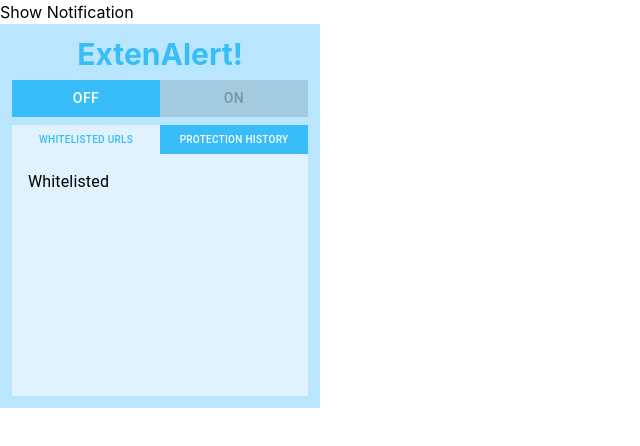
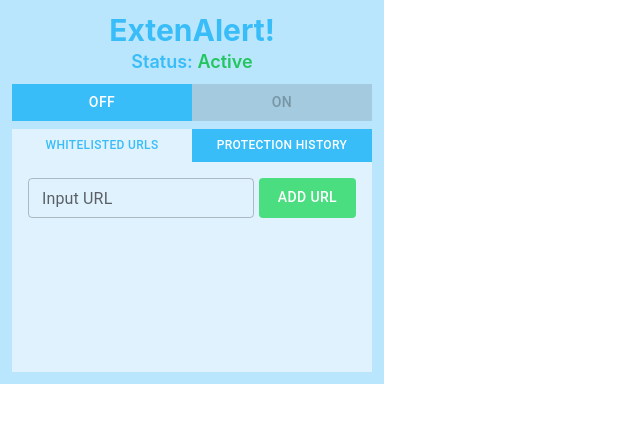
Before and after one commit to aldreichh/Extenalert, a React (Create React App) app: page / in a window 1280 px wide. Shown: the top 446 px of the page, without its empty margins (0-640 px from the left). Built offline with nearby package versions, Linux system fonts and the light colour scheme.

Commit message:
added whitelisted urls function

```diff
--- a/src/components/URLTableMenu.js
+++ b/src/components/URLTableMenu.js
@@ -44,7 +44,7 @@ function URLTableMenu() {
     return(
         <>
             <div class="mt-2 h-full w-full">
-                <Box sx={{ width: '100%', height:'100%',  backgroundColor:'#e0f2fe'}}>
+                <Box sx={{ width: '100%', height:'100%',  backgroundColor:'#e0f2fe', overflow: 'auto'}}>
                     <Box >
                         <Button
                             sx={{
@@ -57,7 +57,7 @@ function URLTableMenu() {
                                     backgroundColor: value === 0 ? '#e0f2fe' : '#5ac8fa',
                                     boxShadow:'none'
                                 },
-                                fontSize: '10px'
+                                fontSize: '12px'
                             }}
                             onClick={Tab1}
                             variant="contained">Whitelisted URLs
@@ -73,13 +73,13 @@ function URLTableMenu() {
                                     backgroundColor: value === 1 ? '#e0f2fe' : '#5ac8fa',
                                     boxShadow:'none'
                                 },
-                                fontSize: '10px'
+                                fontSize: '12px'
                             }}
                             onClick={Tab2}
                             variant="contained">Protection History
                         </Button>
                     </Box>
-                    <CustomTabPanel value={value} index={0}>
+                    <CustomTabPanel value={value} index={0} className="h-10">
                         <WhitelistedUrls/>
                     </CustomTabPanel>
                     <CustomTabPanel value={value} index={1}>
--- a/src/components/WhitelistedUrls.js
+++ b/src/components/WhitelistedUrls.js
@@ -1,9 +1,101 @@
-import React, { useState } from 'react';
+import React, { useState, useEffect} from 'react';
+import TextField from '@mui/material/TextField';
+import Button from '@mui/material/Button';
 
 function WhitelistedUrls() {
+    const [data, setData] = useState([]);
+    const [inputValue, setInputValue] = useState('');
+
+    useEffect(() => {
+        const localStorageData = JSON.parse(localStorage.getItem('URL')) || [];
+        setData(localStorageData);
+    }, []);
+
+    const handleURLChange = (e) => {
+        setInputValue(e.target.value);
+    }
+
+    const handleAddURL = () => {
+        if (inputValue.trim() !== '') {
+            const newData = {
+                id: Date.now(), // Assign a unique ID
+                url: inputValue
+            };
+            setData(prevData => [...prevData, newData]);
+            const localStorageData = [...data, newData];
+            localStorage.setItem('URL', JSON.stringify(localStorageData));
+            setInputValue('');
+        }
+    }
+
+    const handleDeleteURL = (id) => {
+        const newData = data.filter(item => item.id !== id);
+        setData(newData);
+        localStorage.setItem('URL', JSON.stringify(newData)); // Update localStorage with newData, not data
+    }
+
     return(
         <>
-            Whitelisted
+            <div className="">
+                <div className="flex">
+                    <TextField
+                        sx={{
+                            width:'70%'
+                        }}
+                        label="Input URL"
+                        size="small"
+                        variant="outlined"
+                        onChange={handleURLChange}
+                    />
+                    <Button
+                        variant="contained"
+                        sx={{
+                            width:'30%',
+                            marginLeft: '5px',
+                            borderRadius:'10',
+                            backgroundColor: '#4ade80',
+                            boxShadow:'none',
+                            '&:hover': {
+                                backgroundColor: '#22c55e',
+                                boxShadow:'none'
+                            },
+                        }}
+                        onClick={handleAddURL}
+                    >
+                        Add URL
+                    </Button>
+                </div>
+                <div class="mt-2 overflow-auto h-50">
+                    <table className="min-w-full divide-y divide-gray-200 ">
+                        <tbody className="divide-y divide-slate-400">
+                            {data.map((row, index) => (
+                                <tr key={index}>
+                                    <td className="px-1 py-2 whitespace-nowrap text-left text-sm">{row.url}</td>
+                                    <td className="px-1 py-2 whitespace-nowrap text-right">
+                                        <Button
+                                            variant="contained"
+                                            onClick={() => handleDeleteURL(row.id)}
+                                            sx={{
+                                                padding: '5px',
+                                                width:'20%',
+                                                borderRadius:'10',
+                                                backgroundColor: '#ef4444',
+                                                boxShadow:'none',
+                                                '&:hover': {
+                                                    backgroundColor: '#dc2626',
+                                                    boxShadow:'none'
+                                                },
+                                            }}
+                                        >
+                                            Delete
+                                        </Button>
+                                    </td>
+                                </tr>
+                            ))}
+                        </tbody>
+                    </table>
+                </div>
+            </div>
         </>
     );
 }
--- a/src/popup/Popup.js
+++ b/src/popup/Popup.js
@@ -5,54 +5,29 @@ import URLTableMenu from '../components/URLTableMenu';
 
 function Popup() {
     const [extensionStatus, setExtensionStatus] = useState(true);
+    const [status, setStatus] = useState('Active');
     const [Url, setUrl] = useState('');
-
-    useEffect(() => {
-        const handleTabUpdate = (tabId, changeInfo, tab) => {
-            if (extensionStatus && changeInfo.status === "complete") {
-                chrome.tabs.query({ active: true, currentWindow: true }, function(tabs) {
-                    const currentUrl = tabs[0].url;
-                    console.log("Received current URL:", currentUrl);
-                    showNotification(currentUrl);
-                });
-            }
-        };
-
-        // Add listener for tab updates
-        chrome.tabs.onUpdated.addListener(handleTabUpdate);
-
-        return () => {
-            // Remove listener when component unmounts
-            chrome.tabs.onUpdated.removeListener(handleTabUpdate);
-        };
-    }, [extensionStatus]);
-
-    const showNotification = (url) => {
-        chrome.notifications.create({
-            type: 'basic',
-            iconUrl: 'logo192.png',
-            title: 'Simple Notification',
-            message: 'You are in ' + url,
-        });
-    };
 
     const handleClickOFF = () => {
         setExtensionStatus(false);
+        setStatus('Inactive');
         console.log('extension is OFF')
     }
     const handleClickON = () => {
         setExtensionStatus(true);
+        setStatus('Active');
         console.log('extension is ON')
     }
 
     return (
     <>
-    <div>
-      <button onClick={showNotification}>Show Notification</button>
-    </div>
-        <div class="w-80 h-96 bg-sky-200 flex flex-col items-center justify-center p-3 border-white">
+        <div class="w-96 h-96 bg-sky-200 flex flex-col items-center justify-center p-3 border-white">
             <div class="text-3xl font-bold text-sky-400 ">
                 <a>ExtenAlert!</a>
+            </div>
+            <div class="text-lg font-semibold text-sky-400 align-left">
+                <a>Status: </a>
+                <span className={status === 'Active' ? 'text-green-500' : 'text-red-500'}>{status}</span>
             </div>
             <div class="w-full flex justify-center mt-2">
                 <Button
```
Also changed, not shown: public/background.js (+0 -34 lines).
